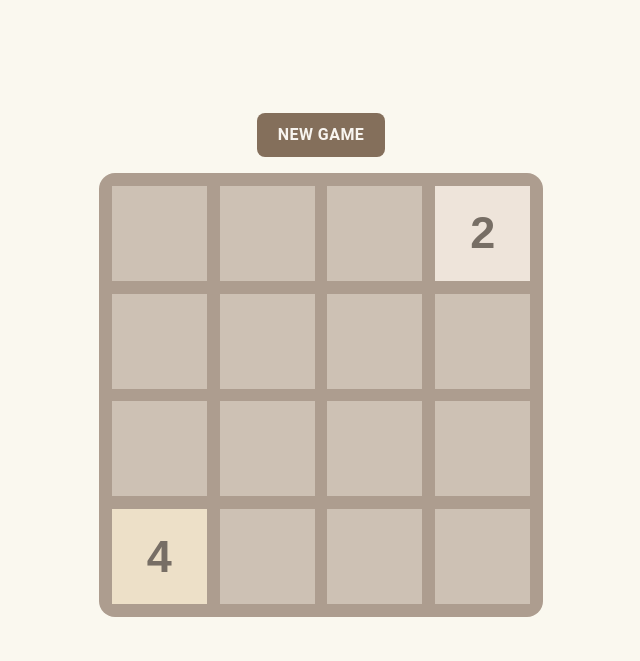
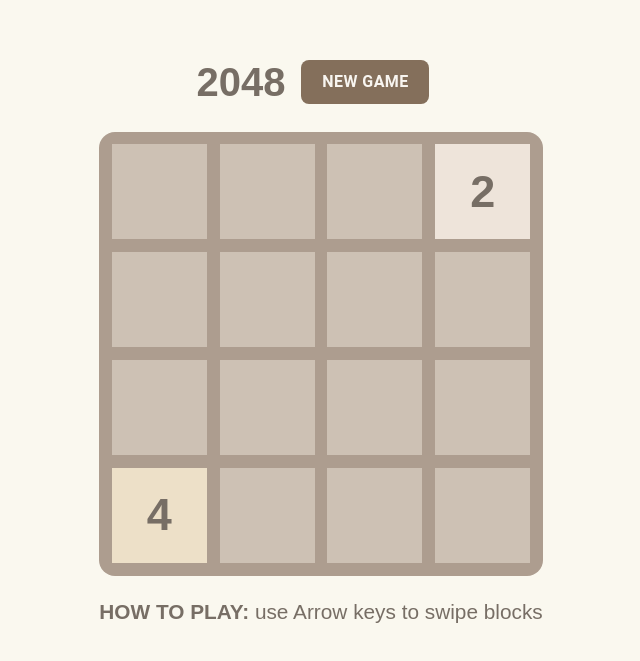
Before and after one commit to anatolii-pyroh/2048-game, a React (Vite) app: page / in a window 1280 px wide. Shown: the part 127-788 px from the top of the page, without its empty margins (319-959 px from the left). Built offline with nearby package versions, Linux system fonts and the light colour scheme.

Commit message:
add tip how to play, css fixes

```diff
--- a/src/App.css
+++ b/src/App.css
@@ -6,5 +6,18 @@
 
 .App {
   text-align: center;
-  margin-top: 15rem;
+  margin-top: 10rem;
 }
+
+.App h1 {
+  font-size: 2.5rem;
+}
+
+.App p {
+  margin-top: 1.5rem;
+  font-size: 1.3rem;
+}
+
+.App span {
+  font-weight: bold;
+}
--- a/src/App.jsx
+++ b/src/App.jsx
@@ -1,17 +1,21 @@
+import { Box, Container } from "@mui/material";
 import "./App.css";
-import { Box, Container } from "@mui/material";
+// hooks, reducers
 import { useDispatch, useSelector } from "react-redux";
-import Grid from "./components/Grid";
 import { useEffect, useRef } from "react";
+import { useEvent } from "./hooks/useEvent";
+import { updateGrid, updateIsGameOver } from "./redux/reducers/gameDataSlice";
+// helpers
 import { initialize } from "./helpers/initialize";
-import { updateGrid, updateIsGameOver } from "./redux/reducers/gameDataSlice";
-import { useEvent } from "./hooks/useEvent";
 import { swipeUp, swipeDown, swipeLeft, swipeRight } from "./helpers/swipes";
 import { checkIsGameOver } from "./helpers/isGameOver";
+// components
+import Grid from "./components/Grid";
 import ResetButton from "./components/ResetButton";
 
 function App() {
   const data = useSelector((state) => state.gameData.grid);
+  let counter = 0;
   const gameOver = useSelector((state) => state.gameData.isGameOver);
   const executedRef = useRef(false);
   const dispatch = useDispatch();
@@ -63,8 +67,20 @@
 
   return (
     <Container maxWidth='sm' className='App'>
-      <ResetButton />
+      <Box
+        sx={{
+          display: "flex",
+          justifyContent: "center",
+          alignItems: "center",
+        }}
+      >
+        <h1>2048</h1>
+        <ResetButton />
+      </Box>
       <Grid />
+      <p>
+        <span>HOW TO PLAY:</span> use Arrow keys to swipe blocks{" "}
+      </p>
     </Container>
   );
 }
--- a/src/components/Block.jsx
+++ b/src/components/Block.jsx
@@ -1,5 +1,5 @@
+import React from "react";
 import { Box } from "@mui/material";
-import React from "react";
 import { getColor } from "../helpers/getColor";
 
 const Block = ({ number }) => {
--- a/src/components/Grid.jsx
+++ b/src/components/Grid.jsx
@@ -1,5 +1,5 @@
+import React from "react";
 import { Box } from "@mui/material";
-import React from "react";
 import { useSelector } from "react-redux";
 import Block from "./Block";
 
--- a/src/components/ResetButton.jsx
+++ b/src/components/ResetButton.jsx
@@ -1,5 +1,5 @@
+import React from "react";
 import { Button } from "@mui/material";
-import React from "react";
 import { useDispatch } from "react-redux";
 import { reset } from "../helpers/reset";
 import { updateGrid, updateIsGameOver } from "../redux/reducers/gameDataSlice";
@@ -20,8 +20,7 @@
         background: "#846f5b",
         color: "#f8f5f0",
         width: "8rem",
-        margin: "auto",
-        marginBottom: "1rem",
+        margin: "1rem",
         borderRadius: "0.5rem",
         fontWeight: "bold",
         "&:hover": {
--- a/src/helpers/swipes.js
+++ b/src/helpers/swipes.js
@@ -39,11 +39,7 @@
   if (JSON.stringify(newArray) !== JSON.stringify(oldArray)) {
     addNumber(newArray);
   }
-  if (noOptionsToSwipe) {
-    return newArray;
-  } else {
-    return newArray;
-  }
+  return newArray;
 };
 
 export const swipeRight = (data, noOptionsToSwipe) => {
@@ -86,11 +82,7 @@
   if (JSON.stringify(newArray) !== JSON.stringify(oldArray)) {
     addNumber(newArray);
   }
-  if (noOptionsToSwipe) {
-    return newArray;
-  } else {
-    return newArray;
-  }
+  return newArray;
 };
 
 export const swipeDown = (data, noOptionsToSwipe) => {
@@ -132,11 +124,7 @@
   if (JSON.stringify(newArray) !== JSON.stringify(oldArray)) {
     addNumber(newArray);
   }
-  if (noOptionsToSwipe) {
-    return newArray;
-  } else {
-    return newArray;
-  }
+  return newArray;
 };
 
 export const swipeLeft = (data, noOptionsToSwipe) => {
@@ -179,9 +167,5 @@
   if (JSON.stringify(newArray) !== JSON.stringify(oldArray)) {
     addNumber(newArray);
   }
-  if (noOptionsToSwipe) {
-    return newArray;
-  } else {
-    return newArray;
-  }
+  return newArray;
 };
```
